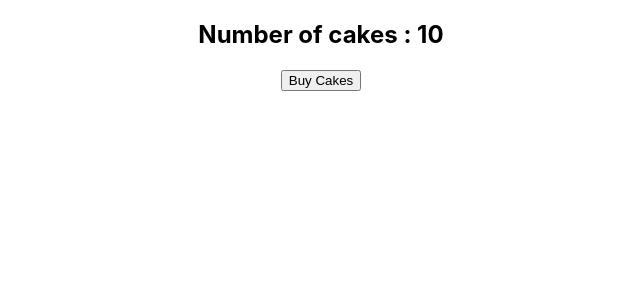
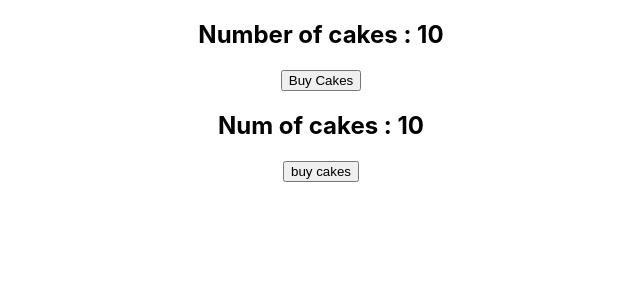
Before and after one commit to Neha-081/cakeApp_react-redux, a React (Create React App) app: page / in a window 1280 px wide. Shown: the top 300 px of the page, without its empty margins (319-959 px from the left). Built offline with nearby package versions, Linux system fonts and the light colour scheme.

Commit message:
connect with hooks

```diff
--- a/src/App.js
+++ b/src/App.js
@@ -2,12 +2,14 @@
 import CakeContainer from './components/CakeContainer';
 import { Provider } from 'react-redux';
 import store from './redux/cake/store';
+import HooksCakeContainer from './components/HooksCakeContainer';
 
 function App() {
   return (
     <Provider store={store}>
     <div className="App">
-    <CakeContainer/>
+      <CakeContainer/>
+    <HooksCakeContainer/>
     </div>
     </Provider>
   )
--- /dev/null
+++ b/src/components/HooksCakeContainer.jsx
@@ -0,0 +1,16 @@
+import React from 'react'
+import { useSelector } from 'react-redux'
+import { useDispatch } from 'react-redux'
+
+function HooksCakeContainer() {
+ const numOfCakes = useSelector(state=>state.numOfCakes)
+ const dispatch=useDispatch()
+ return (
+        <div>
+            <h2>Num of cakes : {numOfCakes}</h2>
+            <button onClick={()=>dispatch()}>buy cakes</button>
+        </div>
+    )
+}
+
+export default HooksCakeContainer
```
